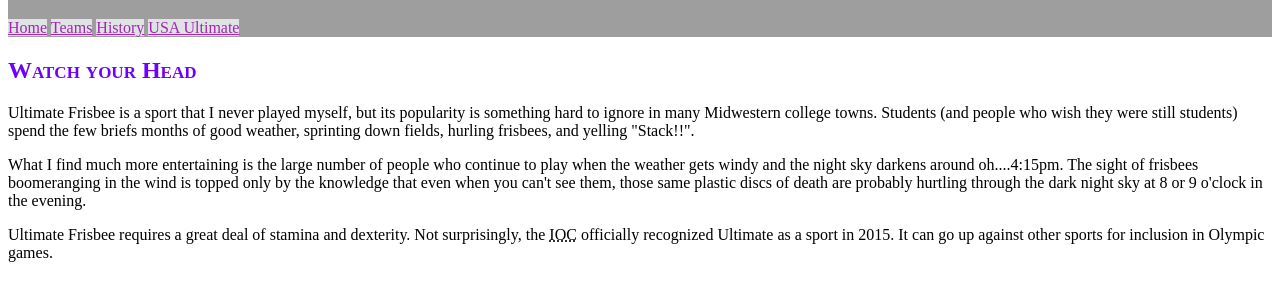
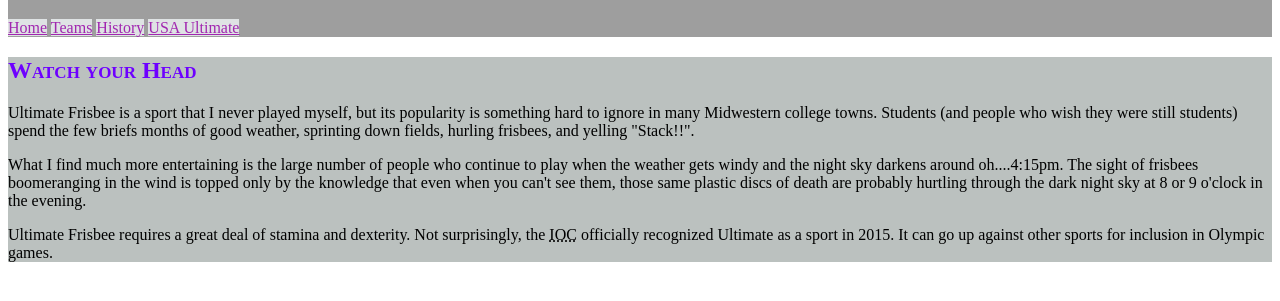
Before and after one commit to Dondersstone/introductiontocss3, a plain HTML site: page index.html in a window 1280 px wide. Shown: the part 61-362 px from the top of the page. Drawn offline with Linux system fonts and the light colour scheme.

Commit message:
Update hw1.css

```diff
--- a/css/hw1.css
+++ b/css/hw1.css
@@ -20,6 +20,10 @@ a {
 	color: #a127b0;
 }
 
+section {
+	background-color: #bbc1bf;
+}
+
 aside {
 	display: none;
 }
```
